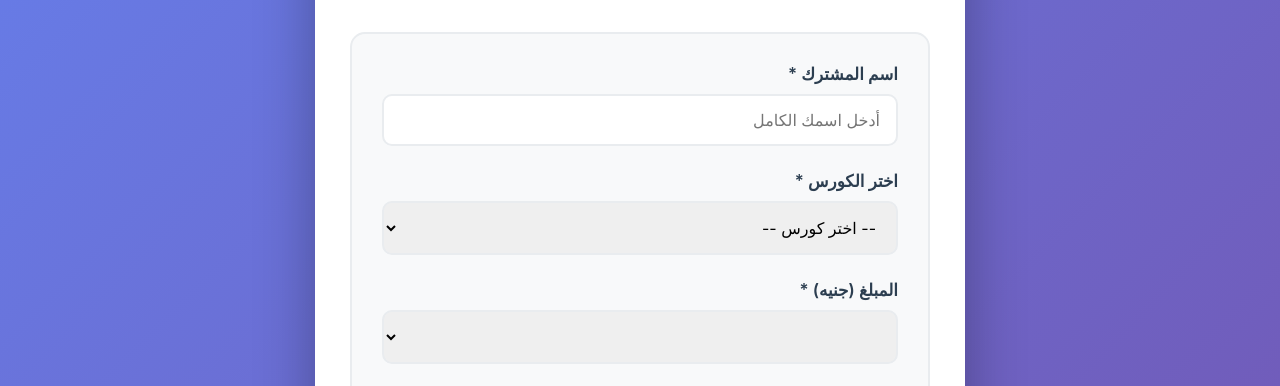
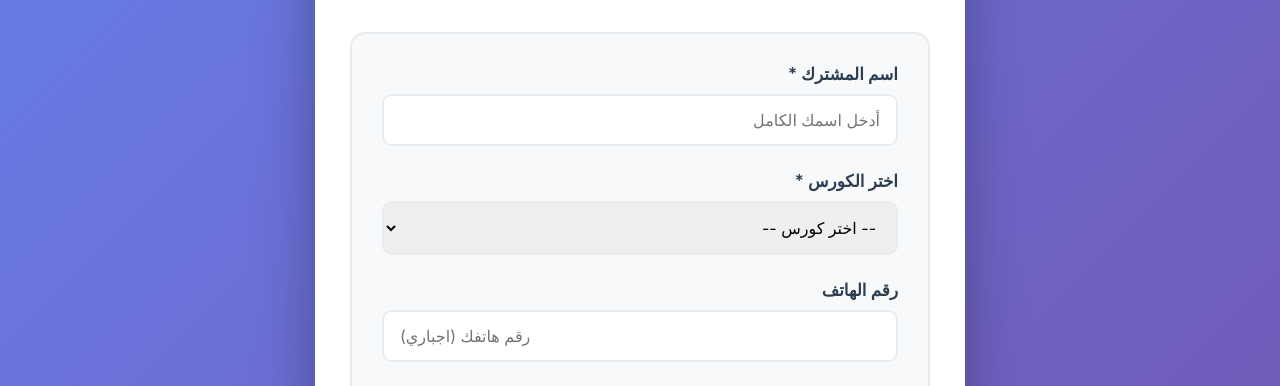
Before and after one commit to SHRIEF333/Elmarsam-Randa-khalaf-sallam, a website: page payment.html in a window 1280 px wide. Shown: the part 193-579 px from the top of the page. Drawn offline with nearby package versions, Linux system fonts and the light colour scheme.

Commit message:
Update payment.html

```diff
--- a/payment.html
+++ b/payment.html
@@ -263,12 +263,6 @@
                 </select>
             </div>
 
-            <div class="form-group">
-                <label for="paymentAmount">المبلغ (جنيه) *</label>
-                <select id="paymentAmount" required>
-                    <option value=""></option>
-                </select>
-            </div>
 
             <div class="form-group">
                 <label for="paymentPhone">رقم الهاتف</label>
```
